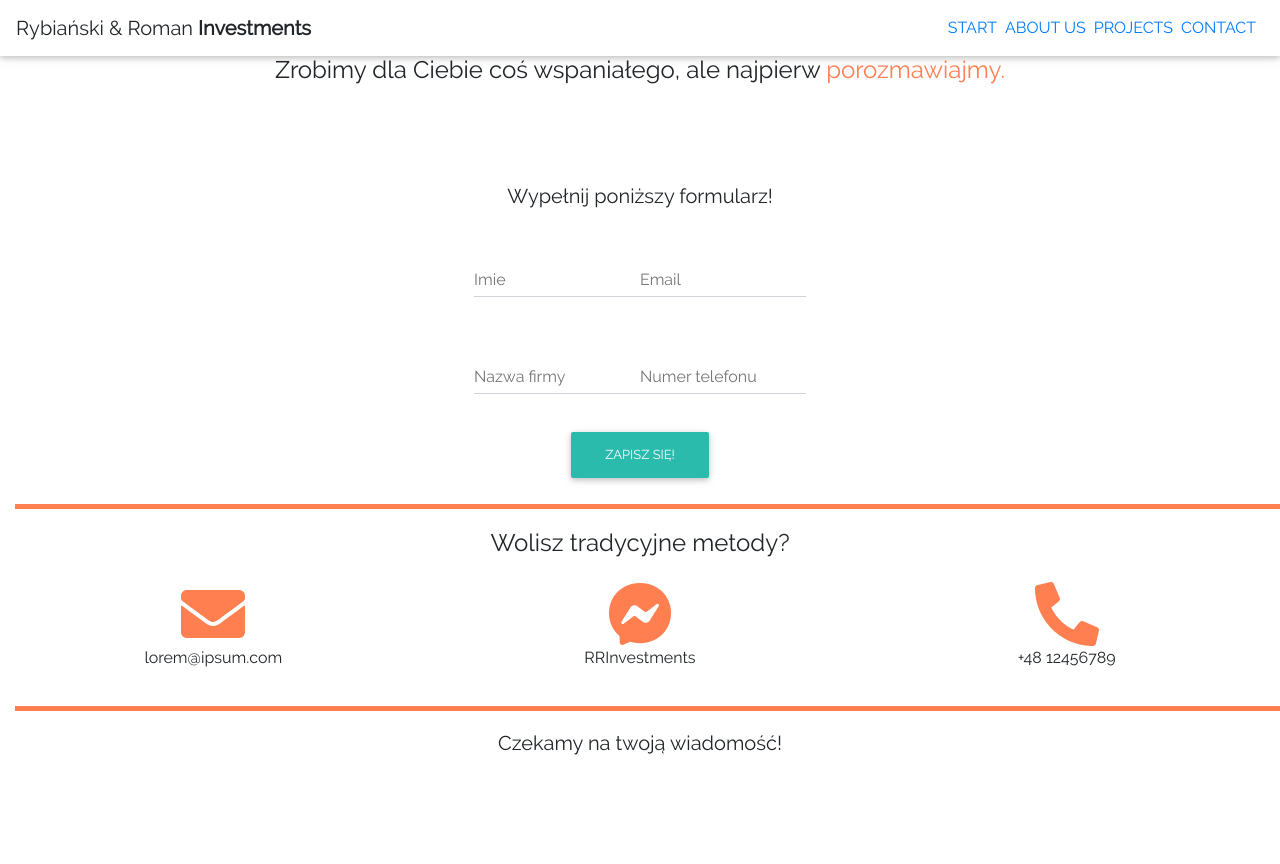
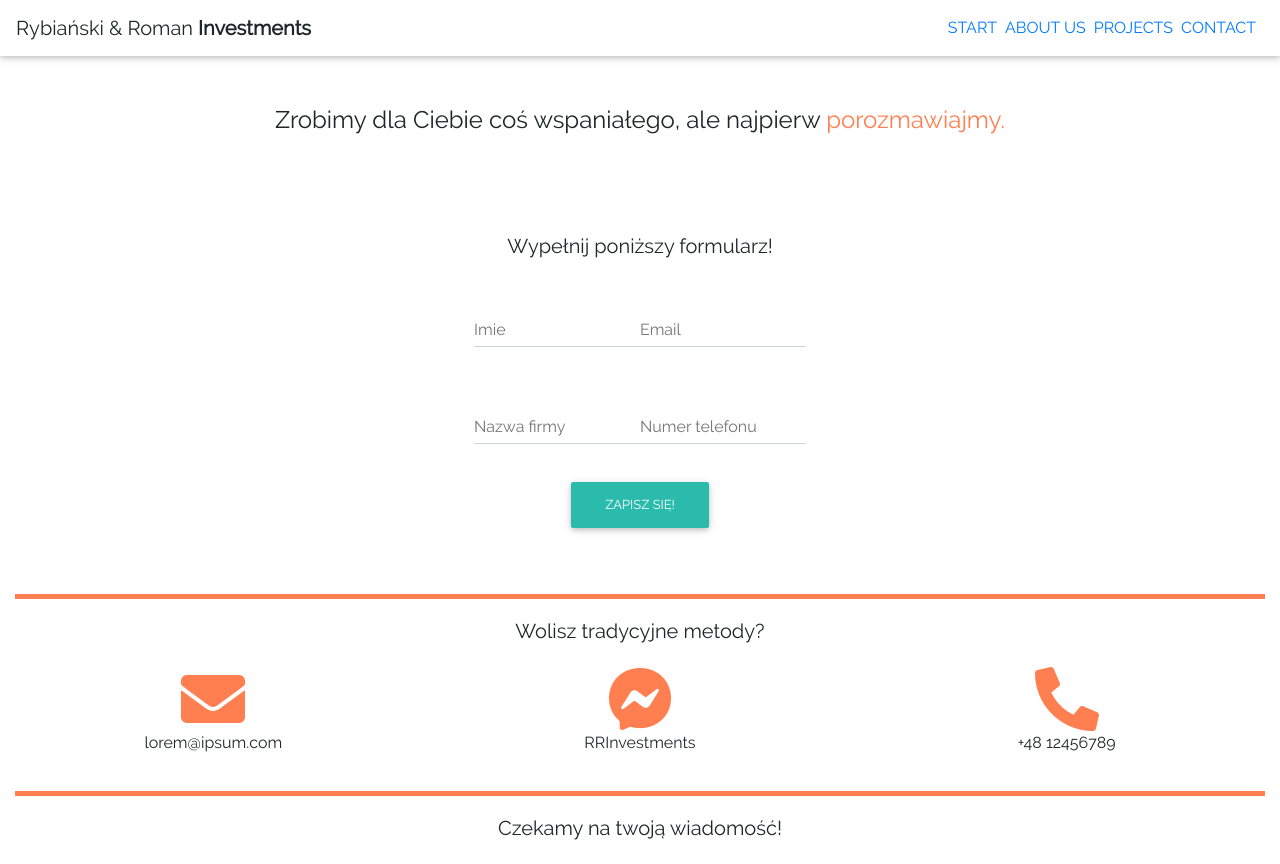
Before and after one commit to HoopDead/rr_investments, a React (Create React App) app: page /contact in a window 1280 px wide. Before the commit the page ends 800 px from the top, so only its background shows below. Built offline with nearby package versions, Linux system fonts and the light colour scheme.

Commit message:
deleted bottom slider, fixed margins

```diff
--- a/src/pages/contact.jsx
+++ b/src/pages/contact.jsx
@@ -6,13 +6,14 @@ import Envelope from "../assets/images/projects_envelope.png";
 import Telephone from "../assets/images/projects_telephone.png";
 import Mess from "../assets/images/projects_mess.png";
 
+import "../index.css";
 
 class Contact extends Component {
   render() {
     return (
-      <MDBContainer fluid >
+      <MDBContainer fluid>
          <MDBRow center>
-         <p className="h4 text-center mb-4">Zrobimy dla Ciebie coś wspaniałego, ale najpierw <span style = {{color: "coral"}}>porozmawiajmy.</span></p>
+         <p style = {{marginTop: "50px"}} className="h4 text-center mb-4">Zrobimy dla Ciebie coś wspaniałego, ale najpierw <span style = {{color: "coral"}}>porozmawiajmy.</span></p>
           </MDBRow>
           <MDBRow center>
             <form style = {{marginTop: 75}}>
@@ -32,8 +33,8 @@ class Contact extends Component {
                 </div>
              </form>
              </MDBRow>
-             <div style = {{backgroundColor: "coral", width: "100vw", height: "5px", marginTop: "20px", marginBottom: "20px"}}></div>
-             <p className = "h4 text-center mb-4">Wolisz tradycyjne metody?</p>
+             <div style = {{backgroundColor: "coral", height: "5px", marginTop: "60px", marginBottom: "20px"}}></div>
+             <p className = "h5 text-center mb-4">Wolisz tradycyjne metody?</p>
           <MDBRow>
              <MDBCol className = "col-sm-4 text-center">
                <img src = {Envelope} className = "img-fluid w-20"></img>
@@ -48,7 +49,7 @@ class Contact extends Component {
                <p>+48 12456789</p>
              </MDBCol>
             </MDBRow>
-           <div style = {{backgroundColor: "coral", width: "100vw", height: "5px", marginTop: "20px", marginBottom: "20px"}}></div>
+           <div style = {{backgroundColor: "coral", height: "5px", marginTop: "20px", marginBottom: "20px"}}></div>
            <p className = "h5 text-center mb-4">Czekamy na twoją wiadomość!</p>
       </MDBContainer>
     );
```
